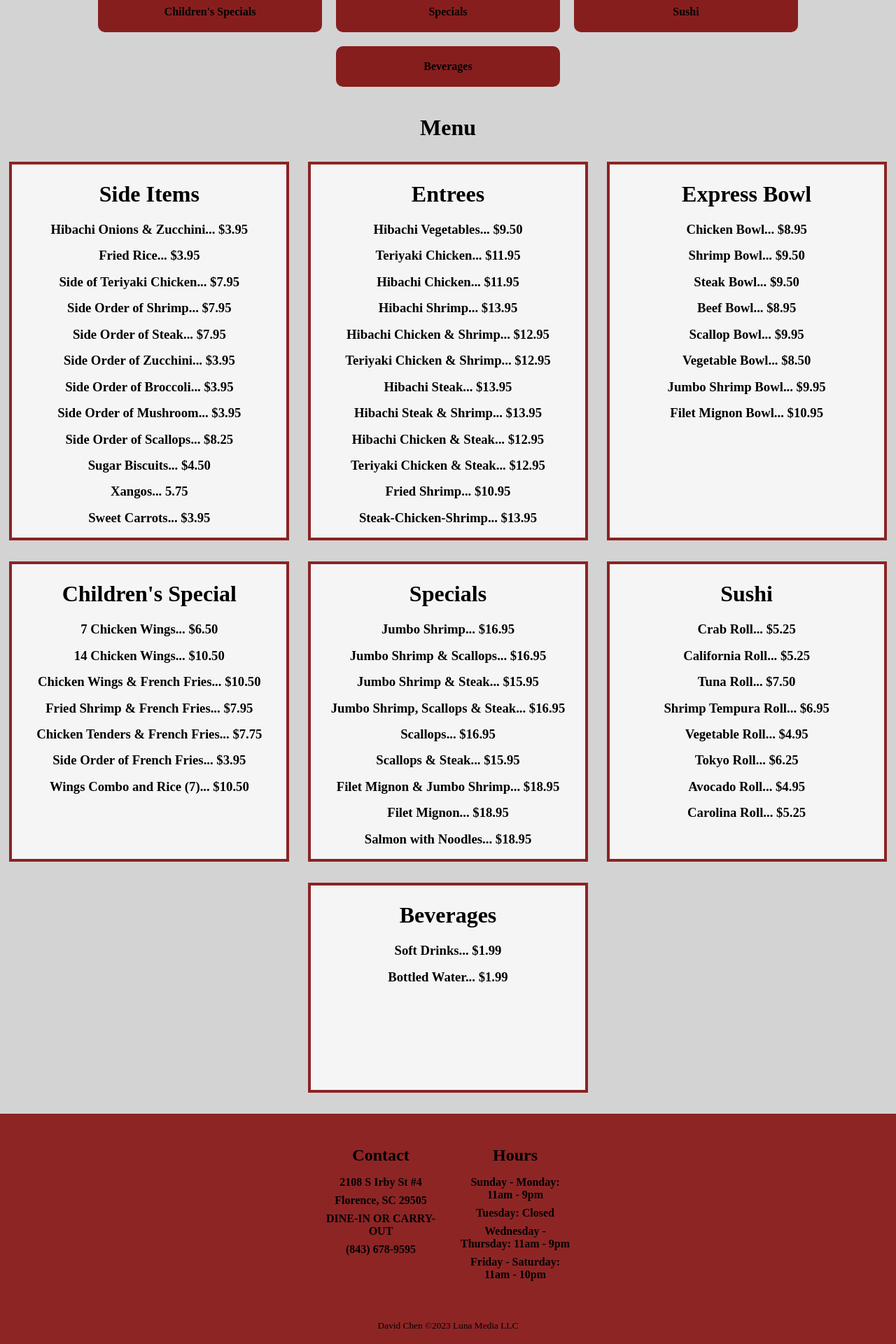
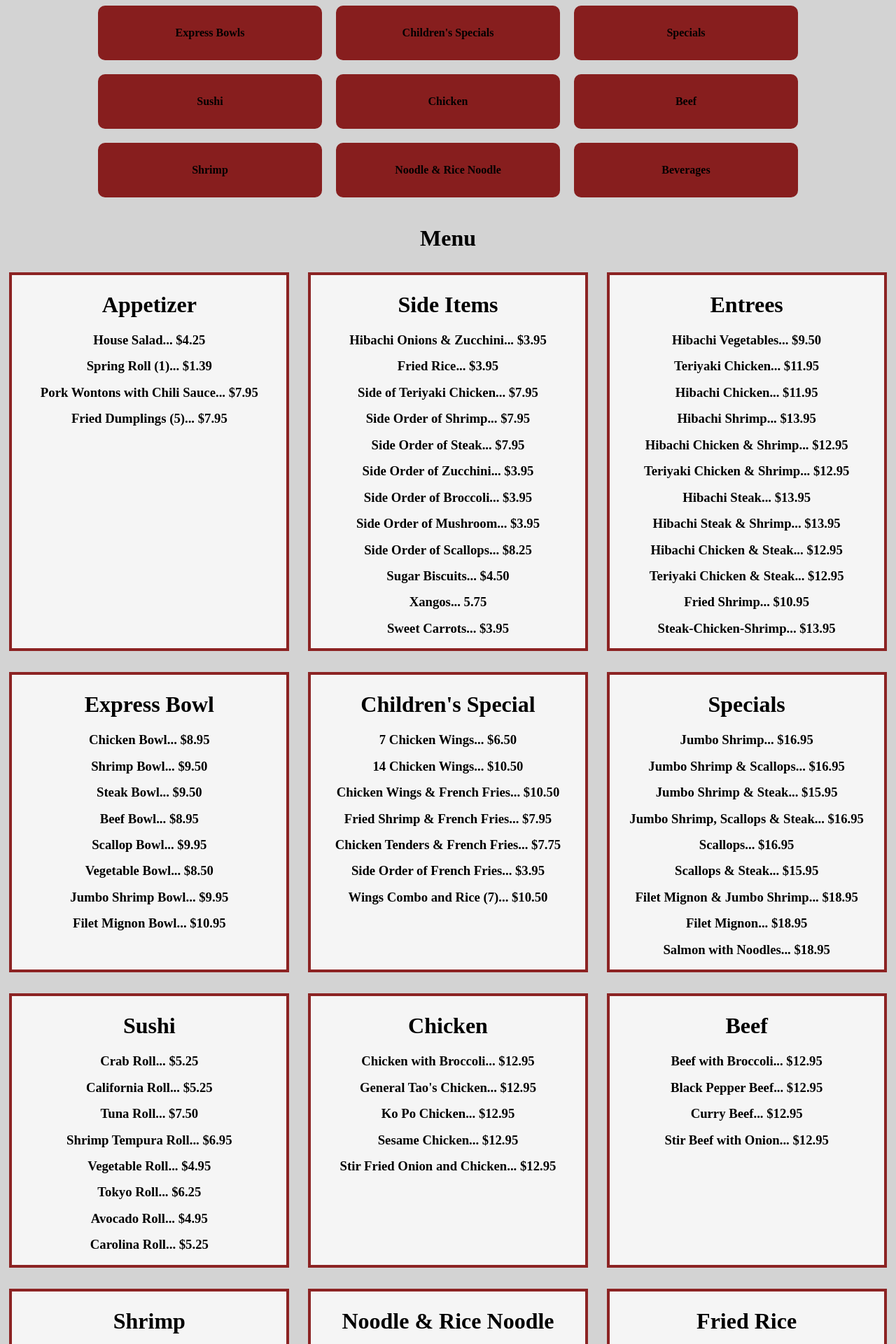
Before and after one commit to dchen8419/New_Tokyo_Express, a React (Create React App) app: page / in a window 1280 px wide. Shown: the part 260-2180 px from the top of the page at 70% size. Built offline with nearby package versions, Linux system fonts and the light colour scheme.

Commit message:
added back of menu

```diff
--- a/src/Components/Menu/Menu.jsx
+++ b/src/Components/Menu/Menu.jsx
@@ -11,6 +11,34 @@ function Menu() {
             <div>
                 <ul className='menu-ul-list'>
                     <div className='menu-container'>
+                        <div id="Appetizer" className='menu-container-item menu-container-item-1'>
+                            <Card
+                                label='Appetizer' item={
+                                    [
+                                        {
+                                            id: 1,
+                                            Name: 'House Salad',
+                                            Price: '$4.25'
+                                        },
+                                        {
+                                            id: 2,
+                                            Name: 'Spring Roll (1)',
+                                            Price: '$1.39'
+                                        },
+                                        {
+                                            id: 3,
+                                            Name: 'Pork Wontons with Chili Sauce',
+                                            Price: '$7.95'
+                                        },
+                                        {
+                                            id: 4,
+                                            Name: 'Fried Dumplings (5)',
+                                            Price: '$7.95'
+                                        }
+                                    ]
+                                }
+                            />
+                        </div>
                         <div id="Side" className='menu-container-item menu-container-item-1'>
                             <Card
                                 label='Side Items' item={
@@ -339,6 +367,141 @@ function Menu() {
                                 }
                             />
                         </div>
+                        <div id="Chicken" className='menu-container-item menu-container-item-1'>
+                            <Card
+                                label='Chicken' item={
+                                    [
+                                        {
+                                            id: 1,
+                                            Name: 'Chicken with Broccoli',
+                                            Price: '$12.95'
+                                        },
+                                        {
+                                            id: 2,
+                                            Name: 'General Tao\'s Chicken',
+                                            Price: '$12.95'
+                                        },
+                                        {
+                                            id: 3,
+                                            Name: 'Ko Po Chicken',
+                                            Price: '$12.95'
+                                        },
+                                        {
+                                            id: 4,
+                                            Name: 'Sesame Chicken',
+                                            Price: '$12.95'
+                                        },
+                                        {
+                                            id: 5,
+                                            Name: 'Stir Fried Onion and Chicken',
+                                            Price: '$12.95'
+                                        }
+                                    ]
+                                }
+                            />
+                        </div>
+                        <div id="Beef" className='menu-container-item menu-container-item-1'>
+                            <Card
+                                label='Beef' item={
+                                    [
+                                        {
+                                            id: 1,
+                                            Name: 'Beef with Broccoli',
+                                            Price: '$12.95'
+                                        },
+                                        {
+                                            id: 2,
+                                            Name: 'Black Pepper Beef',
+                                            Price: '$12.95'
+                                        },
+                                        {
+                                            id: 3,
+                                            Name: 'Curry Beef',
+                                            Price: '$12.95'
+                                        },
+                                        {
+                                            id: 4,
+                                            Name: 'Stir Beef with Onion',
+                                            Price: '$12.95'
+                                        },
+                                    ]
+                                }
+                            />
+                        </div>
+                        <div id="Shrimp" className='menu-container-item menu-container-item-1'>
+                            <Card
+                                label='Shrimp' item={
+                                    [
+                                        {
+                                            id: 1,
+                                            Name: 'Ko Po Shrimp',
+                                            Price: '$15.95'
+                                        },
+                                        {
+                                            id: 2,
+                                            Name: 'Salt and Pepper Shrimp',
+                                            Price: '$15.95'
+                                        }
+                                    ]
+                                }
+                            />
+                        </div>
+                        <div id="Noodle & Rice Noodle" className='menu-container-item menu-container-item-1'>
+                            <Card
+                                label='Noodle & Rice Noodle' item={
+                                    [
+                                        {
+                                            id: 1,
+                                            Name: 'House Lo Mein',
+                                            Price: '$12.95'
+                                        },
+                                        {
+                                            id: 2,
+                                            Name: 'Singapore Fried Rice Noodles',
+                                            Price: '$12.95'
+                                        },
+                                        {
+                                            id: 3,
+                                            Name: 'Thai Style Rice Noodles',
+                                            Price: '$12.95'
+                                        },
+                                        {
+                                            id: 4,
+                                            Name: 'Shrimp Rice Noodles',
+                                            Price: '$12.95'
+                                        }
+                                    ]
+                                }
+                            />
+                        </div>
+                        <div id="Fried Rice" className='menu-container-item menu-container-item-1'>
+                            <Card
+                                label='Fried Rice' item={
+                                    [
+                                        {
+                                            id: 1,
+                                            Name: 'Egg Fried Rice',
+                                            Price: '$11.95'
+                                        },
+                                        {
+                                            id: 2,
+                                            Name: 'House Fried Rice',
+                                            Price: '$12.95'
+                                        },
+                                        {
+                                            id: 3,
+                                            Name: 'Ko Po Fried Rice',
+                                            Price: '$12.95'
+                                        },
+                                        {
+                                            id: 4,
+                                            Name: 'Shrimp Fried Rice',
+                                            Price: '$12.95'
+                                        },
+                                    ]
+                                }
+                            />
+                        </div>
                         <div id='Beverages' className='menu-container-item menu-container-item-6'>
                             <Card
                                 label="Beverages" item={
--- a/src/Components/MenuBanner/MenuBanner.css
+++ b/src/Components/MenuBanner/MenuBanner.css
@@ -7,11 +7,12 @@
 }
 
 .MenuBanner-container div {
+    display: flex;
     align-items: center;
+    justify-content: center;
     margin: 10px;
     width: 25%;
-    padding: 20px;
-    text-align: center;
+    padding: 30px 20px 30px 20px;
     font-weight: bold;
     background-color: rgba(123, 0, 0, 0.854);
     border-radius: 10px;
--- a/src/Components/MenuBanner/MenuBanner.jsx
+++ b/src/Components/MenuBanner/MenuBanner.jsx
@@ -4,6 +4,9 @@ import './MenuBanner.css'
 function MenuBanner() {
     return (
         <div className='MenuBanner-container'>
+            <div>
+                <a href='#Appetizer'>Appetizer</a>
+            </div>
             <div>
                 <a href="#Side">Side Items</a>
             </div>
@@ -23,6 +26,18 @@ function MenuBanner() {
                 <a href='#Sushi'>Sushi</a>
             </div>
             <div>
+                <a href='#Chicken'>Chicken</a>
+            </div>
+            <div>
+                <a href='#Beef'>Beef</a>
+            </div>
+            <div>
+                <a href='#Shrimp'>Shrimp</a>
+            </div>
+            <div>
+                <a href='#Noodle & Rice Noodle'>Noodle & Rice Noodle</a>
+            </div>
+            <div>
                 <a href='#Beverages'>Beverages</a>
             </div>
         </div>
```
